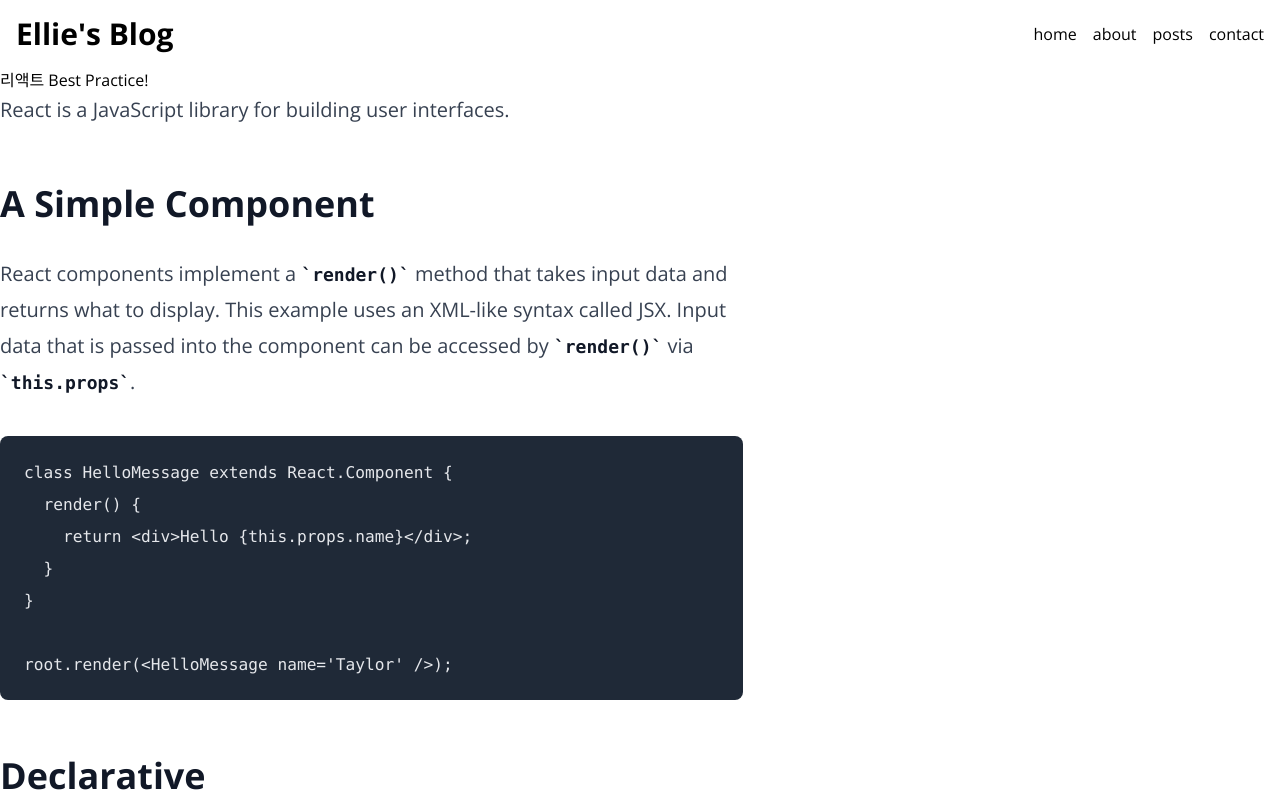
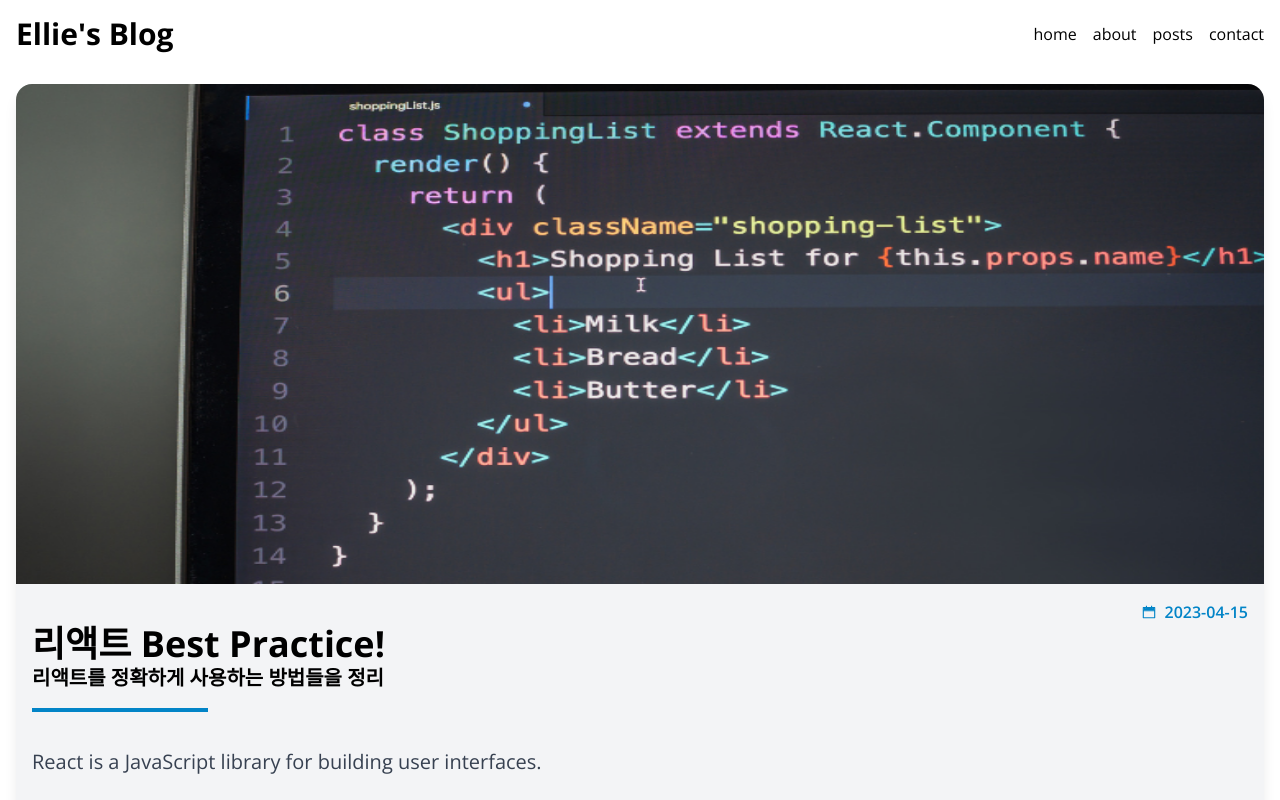
Before and after one commit to k2core/nextjs004, a Next.js app: page /posts/best-react-practices in a window 1280 px wide. Built offline with nearby package versions, Linux system fonts and the light colour scheme.

Commit message:
마크다운 뷰어(2) - 상세정보
계속해서 스타일링 한다.
중간단계로 끊어간다.
react-icons도 설치한다.

Changes to be committed:
modified:   package.json
modified:   src/app/posts/[slug]/page.tsx
modified:   yarn.lock

```diff
--- a/package.json
+++ b/package.json
@@ -19,6 +19,7 @@
     "postcss": "8.4.24",
     "react": "18.2.0",
     "react-dom": "18.2.0",
+    "react-icons": "^4.10.1",
     "react-markdown": "^8.0.7",
     "react-multi-carousel": "^2.8.4",
     "remark-gfm": "^3.0.1",
--- a/src/app/posts/[slug]/page.tsx
+++ b/src/app/posts/[slug]/page.tsx
@@ -1,5 +1,7 @@
 import MarkdownViewer from "@/components/MarkdownViewer";
 import { getPostData } from "@/service/posts";
+import Image from "next/image";
+import { AiTwotoneCalendar } from "react-icons/ai";
 
 type Props = {
   params: {
@@ -7,12 +9,27 @@ type Props = {
   };
 };
 export default async function PostPage({ params: { slug } }: Props) {
-  const post = await getPostData(slug);
+  const { title, description, date, path, content } = await getPostData(slug);
 
   return (
-    <>
-      <h1>{post.title}</h1>
-      <MarkdownViewer content={post.content} />
-    </>
+    <article className="rounded-2xl overflow-hidden bg-gray-100 shadow-lg m-4">
+      <Image
+        className="w-full h-1/5 max-h-[500px]"
+        src={`/images/posts/${path}.png`}
+        alt={title}
+        width={760}
+        height={420}
+      />
+      <section className="flex flex-col p-4">
+        <div className="flex items-center self-end text-sky-600">
+          <AiTwotoneCalendar />
+          <p className="font-semibold ml-2">{date.toString()}</p>
+        </div>
+        <h1 className="text-4xl font-bold">{title}</h1>
+        <p className="text-xl font-bold">{description}</p>
+        <div className="w-44 border-2 border-sky-600 mt-4 mb-8" />
+        <MarkdownViewer content={content} />
+      </section>
+    </article>
   );
 }
```
Also changed, not shown: 1 other file (tests, documents, lock files or other folders).
